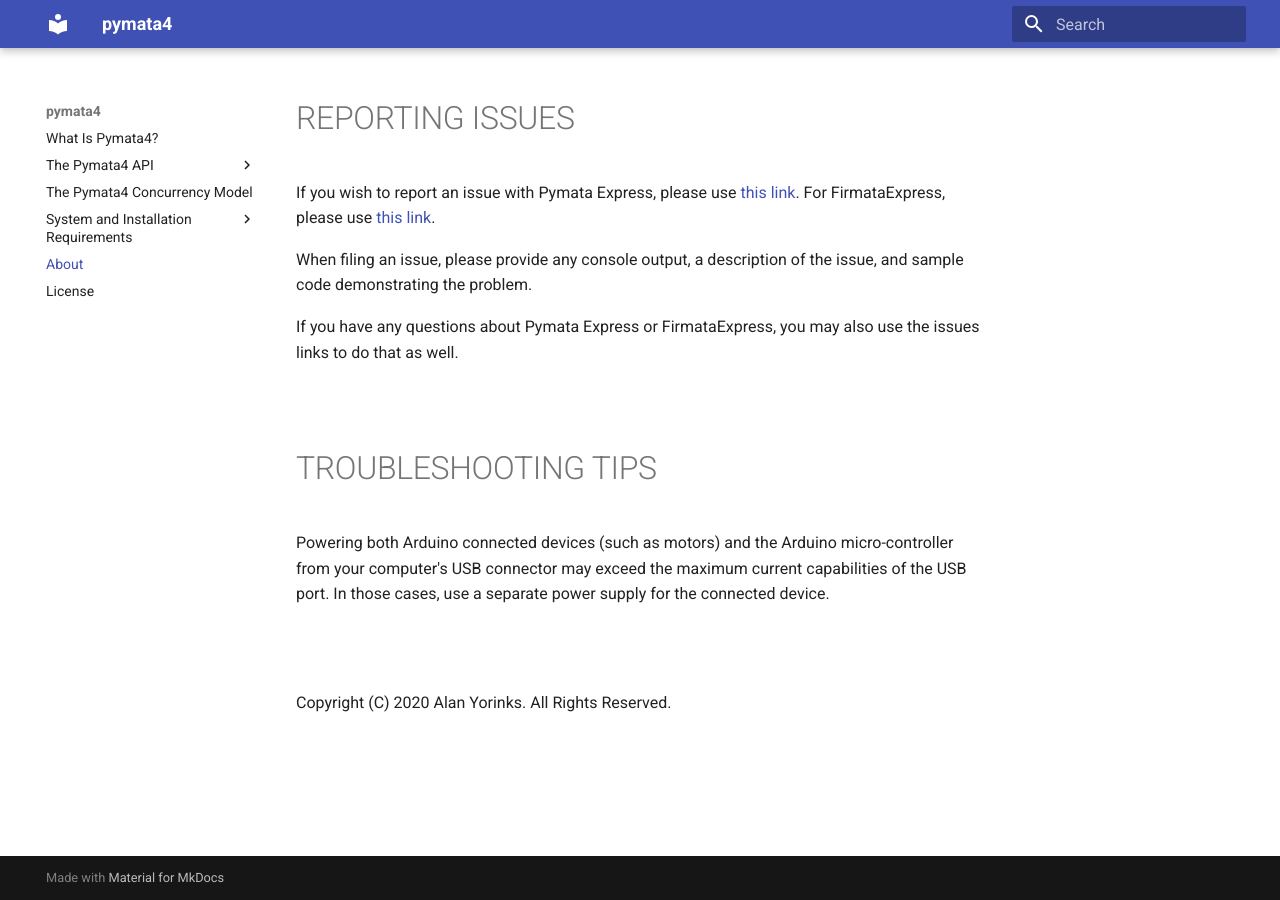
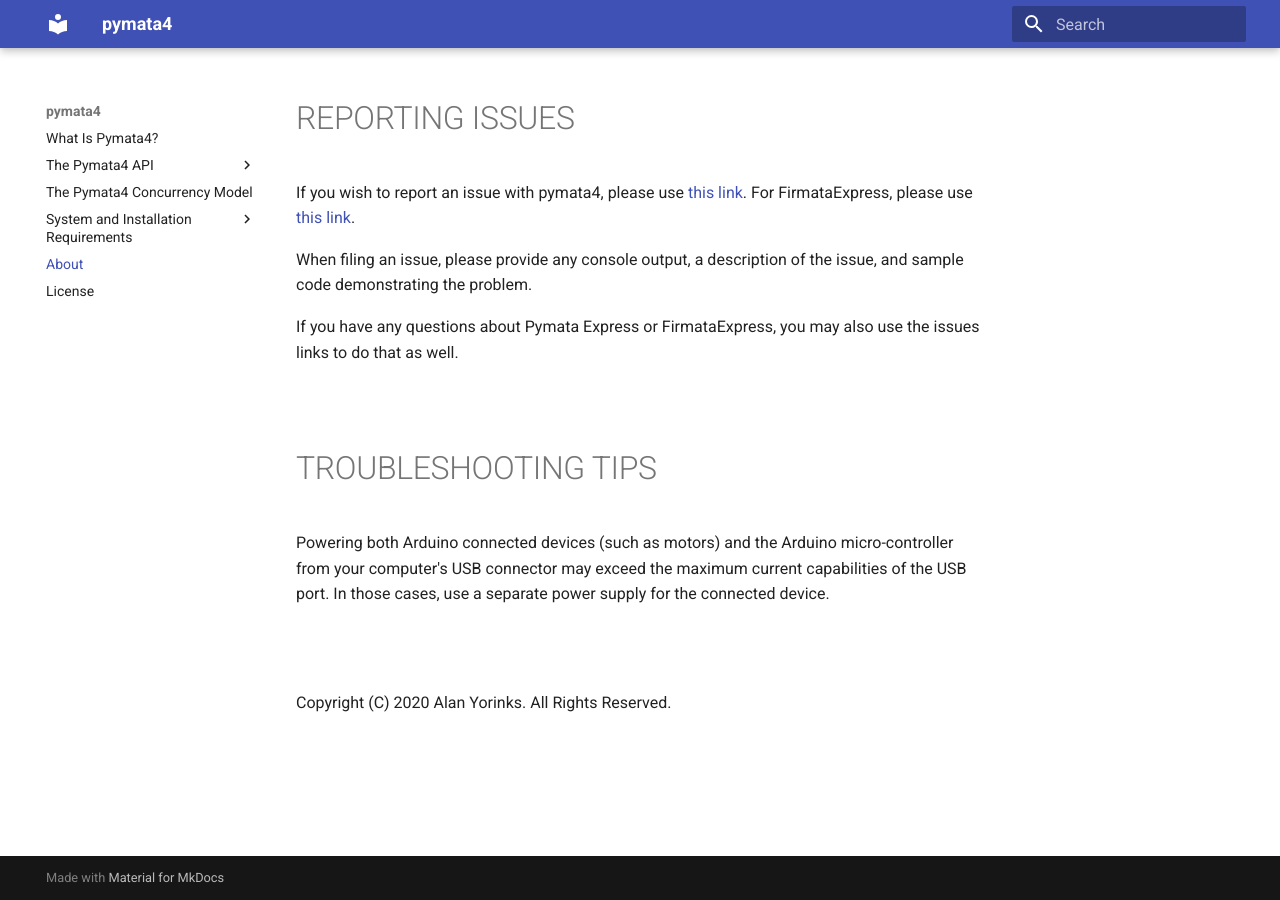
Before and after one commit to MrYsLab/pymata4, an MkDocs documentation site: the page built from docs/about.md, in a window 1280 px wide. Built offline with MkDocs 1.6.1 and Material for MkDocs 9.7.7, drawn with Linux system fonts in a browser that asks for light colours.

Commit message:
initial commit

```diff
--- a/docs/about.md
+++ b/docs/about.md
@@ -1,6 +1,6 @@
 # REPORTING ISSUES
 
-If you wish to report an issue with Pymata Express, please use
+If you wish to report an issue with pymata4, please use
 [this link](https://github.com/MrYsLab/pymata4/issues).
 For FirmataExpress, please use [this link](https://github.com/MrYsLab/FirmataExpress/issues).
 
```
